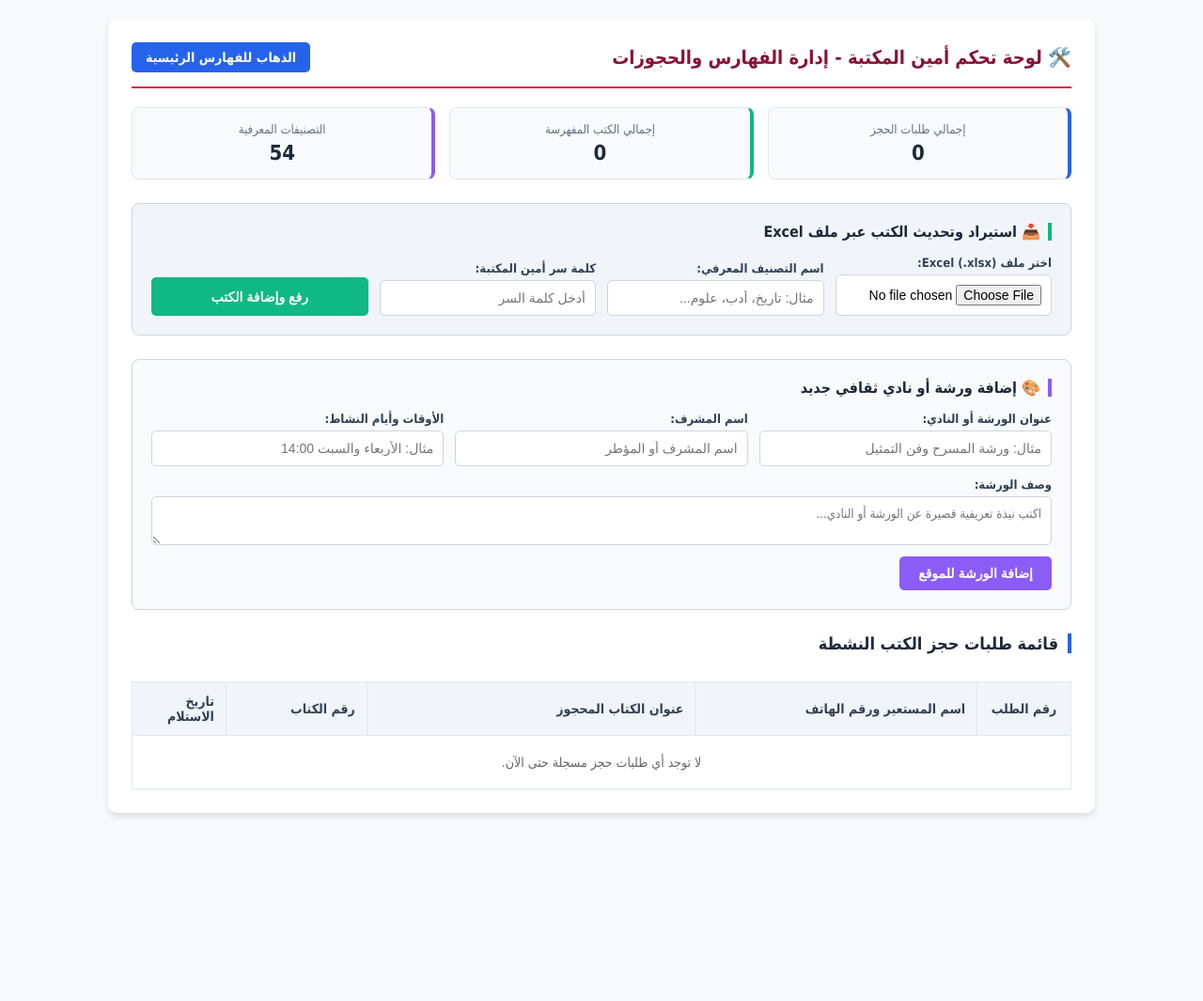
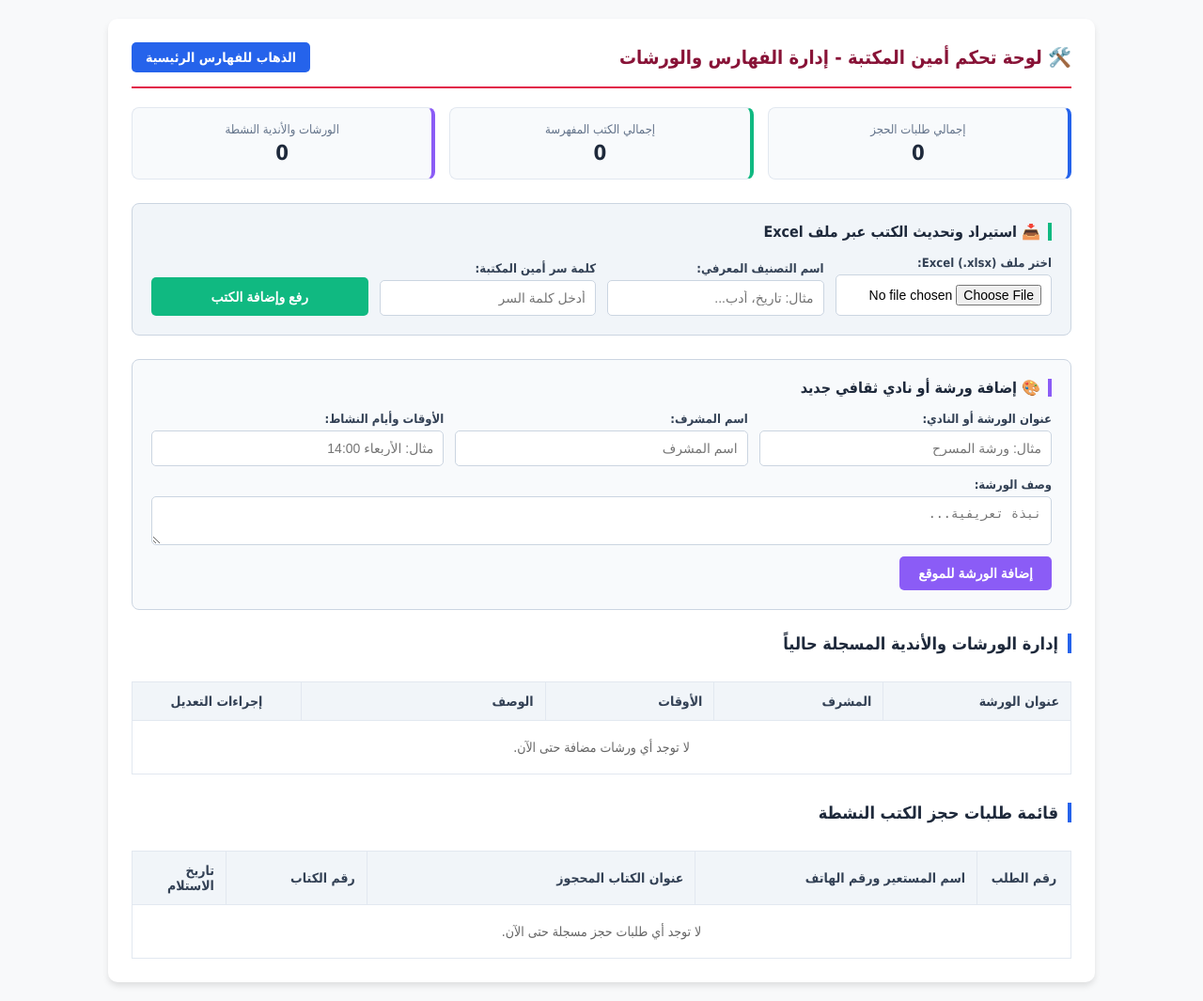
Before and after one commit to fourssan-design/libmca, a FastAPI app: template templates/admin.html in a window 1280 px wide. Shown: the whole page at 94% size. Before the commit the page ends 869 px from the top, so only its background shows below. Run offline with FastAPI, Linux system fonts and the light colour scheme; the template is opened without the code that fills it, so the values that code supplies are empty.

Commit message:
Enhance admin panel for workshop management
Updated the admin panel to manage workshops, including form adjustments and table for current workshops.

```diff
--- a/templates/admin.html
+++ b/templates/admin.html
@@ -29,13 +29,11 @@
         .form-group label { font-size: 13px; font-weight: bold; color: #334155; }
         .form-group input, .form-group select { padding: 10px; border: 1px solid #cbd5e1; border-radius: 5px; font-size: 14px; background: white; }
         .upload-btn { background-color: #10b981; color: white; border: none; padding: 10px 20px; border-radius: 5px; font-weight: bold; cursor: pointer; font-size: 14px; height: 41px; }
-        .upload-btn:hover { background-color: #059669; }
 
         /* قسم إضافة الورشات */
         .workshop-admin-section { background: #f8fafc; border: 1px solid #cbd5e1; border-radius: 8px; padding: 20px; margin-bottom: 25px; }
         .workshop-admin-section h3 { margin-top: 0; color: #1e293b; font-size: 16px; border-right: 4px solid #8b5cf6; padding-right: 8px; }
         .workshop-btn { background-color: #8b5cf6; color: white; border: none; padding: 10px 20px; border-radius: 5px; font-weight: bold; cursor: pointer; font-size: 14px; }
-        .workshop-btn:hover { background-color: #7c3aed; }
 
         h2 { color: #1e293b; font-size: 18px; margin-top: 0; border-right: 4px solid #2563eb; padding-right: 10px; }
 
@@ -47,13 +45,6 @@
         .res-num { color: #64748b; text-align: center; }
         .user-info { font-weight: bold; color: #047857; }
         .book-name { color: #1d4ed8; font-weight: bold; }
-
-        @media (max-width: 600px) {
-            body { padding: 10px; }
-            .container { padding: 15px; }
-            .header-title h1 { font-size: 16px; }
-            .back-link { font-size: 12px; padding: 6px 10px; }
-        }
     </style>
 </head>
 <body>
@@ -61,7 +52,7 @@
         <!-- ترويسة لوحة التحكم -->
         <div class="header-section">
             <div class="header-title">
-                <h1>🛠️ لوحة تحكم أمين المكتبة - إدارة الفهارس والحجوزات</h1>
+                <h1>🛠️ لوحة تحكم أمين المكتبة - إدارة الفهارس والورشات</h1>
             </div>
             <a href="/" class="back-link">الذهاب للفهارس الرئيسية</a>
         </div>
@@ -77,8 +68,8 @@
                 <div class="stat-card-num">{{ books | length }}</div>
             </div>
             <div class="stat-card purple">
-                <div class="stat-card-label">التصنيفات المعرفية</div>
-                <div class="stat-card-num">54</div>
+                <div class="stat-card-label">الورشات والأندية النشطة</div>
+                <div class="stat-card-num">{{ workshops | length }}</div>
             </div>
         </div>
 
@@ -92,7 +83,7 @@
                 </div>
                 <div class="form-group">
                     <label>اسم التصنيف المعرفي:</label>
-                    <input type="text" id="categoryName" placeholder="مثال: تاريخ، أدب، علوم...">
+                    <input type="text" id="categoryName" placeholder="مثال: تاريخ، أدب...">
                 </div>
                 <div class="form-group">
                     <label>كلمة سر أمين المكتبة:</label>
@@ -109,26 +100,62 @@
                 <div style="display: grid; grid-template-columns: repeat(auto-fit, minmax(220px, 1fr)); gap: 12px; margin-bottom: 12px;">
                     <div class="form-group">
                         <label>عنوان الورشة أو النادي:</label>
-                        <input type="text" id="wTitle" placeholder="مثال: ورشة المسرح وفن التمثيل" required>
+                        <input type="text" id="wTitle" placeholder="مثال: ورشة المسرح" required>
                     </div>
                     <div class="form-group">
                         <label>اسم المشرف:</label>
-                        <input type="text" id="wSupervisor" placeholder="اسم المشرف أو المؤطر" required>
+                        <input type="text" id="wSupervisor" placeholder="اسم المشرف" required>
                     </div>
                     <div class="form-group">
                         <label>الأوقات وأيام النشاط:</label>
-                        <input type="text" id="wSchedule" placeholder="مثال: الأربعاء والسبت 14:00" required>
+                        <input type="text" id="wSchedule" placeholder="مثال: الأربعاء 14:00" required>
                     </div>
                 </div>
                 <div class="form-group" style="margin-bottom: 12px;">
                     <label>وصف الورشة:</label>
-                    <textarea id="wDesc" placeholder="اكتب نبذة تعريفية قصيرة عن الورشة أو النادي..." required style="width: 100%; padding: 10px; border: 1px solid #cbd5e1; border-radius: 5px; background: white; box-sizing: border-box; font-family: Tahoma, sans-serif;" rows="2"></textarea>
+                    <textarea id="wDesc" placeholder="نبذة تعريفية..." required style="width: 100%; padding: 10px; border: 1px solid #cbd5e1; border-radius: 5px; box-sizing: border-box;" rows="2"></textarea>
                 </div>
                 <button type="submit" class="workshop-btn">إضافة الورشة للموقع</button>
             </form>
         </div>
 
-        <h2>قائمة طلبات حجز الكتب النشطة</h2>
+        <!-- جدول إدارة وتعديل الورشات الحالية -->
+        <h2>إدارة الورشات والأندية المسجلة حالياً</h2>
+        <div class="table-responsive">
+            <table>
+                <thead>
+                    <tr>
+                        <th style="width: 20%;">عنوان الورشة</th>
+                        <th style="width: 18%;">المشرف</th>
+                        <th style="width: 18%;">الأوقات</th>
+                        <th style="width: 26%;">الوصف</th>
+                        <th style="width: 18%; text-align: center;">إجراءات التعديل</th>
+                    </tr>
+                </thead>
+                <tbody>
+                    {% if workshops %}
+                        {% for w in workshops %}
+                        <tr>
+                            <td><input type="text" id="edit-title-{{ w.id }}" value="{{ w.title }}" style="width:100%; padding:6px; border:1px solid #cbd5e1; border-radius:4px; box-sizing:border-box;"></td>
+                            <td><input type="text" id="edit-supervisor-{{ w.id }}" value="{{ w.supervisor }}" style="width:100%; padding:6px; border:1px solid #cbd5e1; border-radius:4px; box-sizing:border-box;"></td>
+                            <td><input type="text" id="edit-schedule-{{ w.id }}" value="{{ w.schedule }}" style="width:100%; padding:6px; border:1px solid #cbd5e1; border-radius:4px; box-sizing:border-box;"></td>
+                            <td><textarea id="edit-desc-{{ w.id }}" style="width:100%; padding:6px; border:1px solid #cbd5e1; border-radius:4px; box-sizing:border-box;" rows="2">{{ w.description }}</textarea></td>
+                            <td style="text-align: center;">
+                                <button onclick="updateWorkshop({{ w.id }})" style="background-color: #2563eb; color: white; border: none; padding: 6px 10px; border-radius: 4px; cursor: pointer; font-size: 12px; margin-bottom: 4px; width: 100%;">حفظ التعديل</button>
+                                <button onclick="deleteWorkshop({{ w.id }})" style="background-color: #e11d48; color: white; border: none; padding: 6px 10px; border-radius: 4px; cursor: pointer; font-size: 12px; width: 100%;">حذف</button>
+                            </td>
+                        </tr>
+                        {% endfor %}
+                    {% else %}
+                        <tr>
+                            <td colspan="5" style="text-align: center; color: #666; padding: 20px;">لا توجد أي ورشات مضافة حتى الآن.</td>
+                        </tr>
+                    {% endif %}
+                </tbody>
+            </table>
+        </div>
+
+        <h2 style="margin-top: 30px;">قائمة طلبات حجز الكتب النشطة</h2>
 
         <!-- جدول عرض الحجوزات -->
         <div class="table-responsive">
@@ -244,6 +271,39 @@
             })
             .catch(err => alert("حدث خطأ أثناء إضافة الورشة."));
         }
+
+        function updateWorkshop(id) {
+            let title = document.getElementById(`edit-title-${id}`).value.trim();
+            let supervisor = document.getElementById(`edit-supervisor-${id}`).value.trim();
+            let schedule = document.getElementById(`edit-schedule-${id}`).value.trim();
+            let description = document.getElementById(`edit-desc-${id}`).value.trim();
+
+            fetch(`/api/admin/workshop/${id}`, {
+                method: 'PUT',
+                headers: { 'Content-Type': 'application/json' },
+                body: JSON.stringify({ title, supervisor, schedule, description })
+            })
+            .then(res => res.json())
+            .then(data => {
+                alert(data.message || "تم التعديل بنجاح!");
+                location.reload();
+            })
+            .catch(err => alert("حدث خطأ أثناء تعديل الورشة."));
+        }
+
+        function deleteWorkshop(id) {
+            if (!confirm("هل أنت متأكد من رغبتك في حذف هذه الورشة؟")) return;
+
+            fetch(`/api/admin/workshop/${id}`, {
+                method: 'DELETE'
+            })
+            .then(res => res.json())
+            .then(data => {
+                alert(data.message || "تم الحذف بنجاح!");
+                location.reload();
+            })
+            .catch(err => alert("حدث خطأ أثناء حذف الورشة."));
+        }
     </script>
 </body>
 </html>
```
